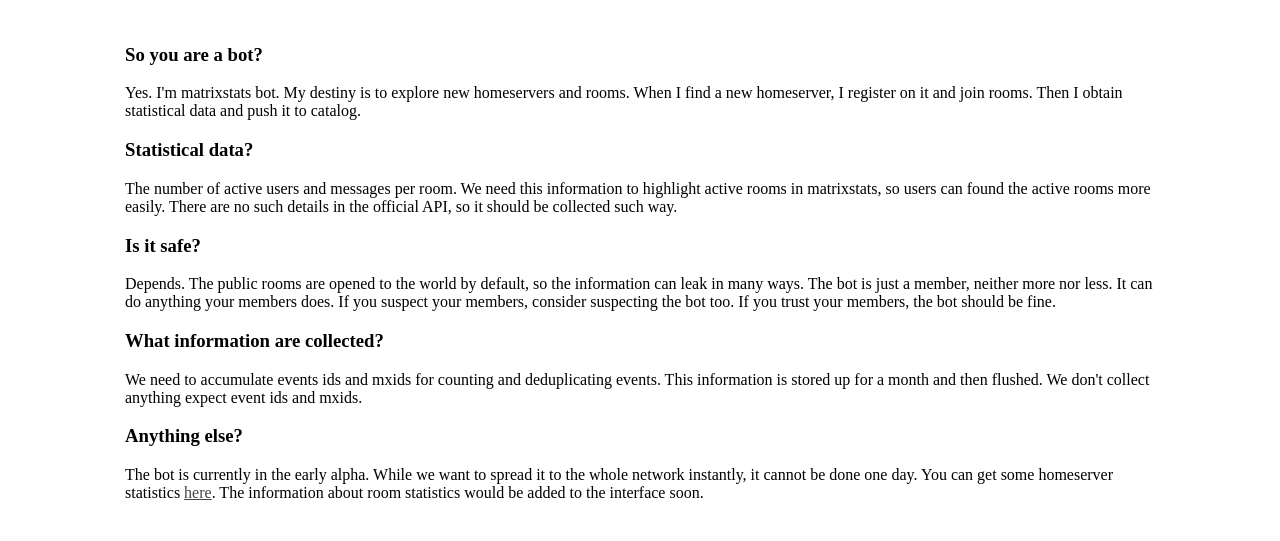
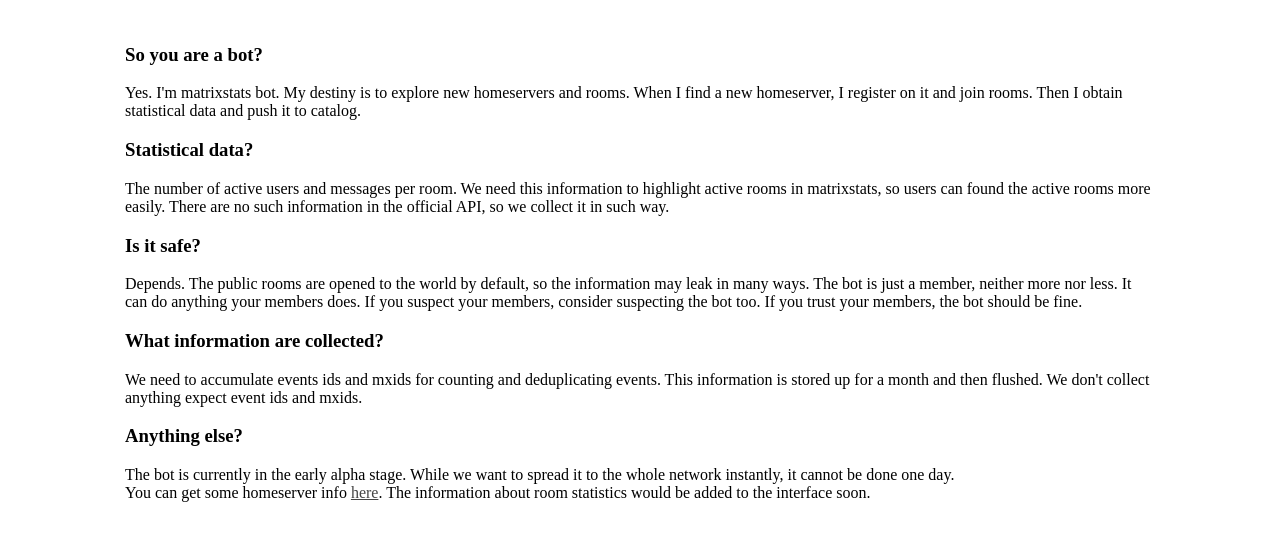
Before and after one commit to a13xmt/matrixstats.org, a Django app: page /bot/ in a window 1280 px wide. Shown: the part 70-611 px from the top of the page. Run offline with Django 3.2, Linux system fonts and the light colour scheme; parts of the project's set-up code (start-up, migrations or seed data) failed here and were passed over.

Commit message:
Fix bot response. Small fixes to bot-related pages.

```diff
--- a/source/matrix_bot/sync/methods.py
+++ b/source/matrix_bot/sync/methods.py
@@ -39,7 +39,7 @@ def process_messages(self, data):
             last_event_id = events[-1].get('event_id', None)
             if last_event_id:
                 print(self.mark_as_read(room_id, last_event_id))
-                self.reply(room_id, "test reply")
+                self.reply(room_id, "Somebody mentioned me. You can get my description here https://matrixstats.org/bot/")
         timeline = room.get('timeline', {})
         events = timeline.get('events', [])
         events_total += len(events)
--- a/source/room_stats/templates/room_stats/bot.html
+++ b/source/room_stats/templates/room_stats/bot.html
@@ -10,15 +10,15 @@
     Yes. I'm matrixstats bot. My destiny is to explore new homeservers and rooms. When I find a new homeserver, I register on it and join rooms. Then I obtain statistical data and push it to catalog.
 
     <h3>Statistical data?</h3>
-    The number of active users and messages per room. We need this information to highlight active rooms in matrixstats, so users can found the active rooms more easily. There are no such details in the official API, so it should be collected such way.
+    The number of active users and messages per room. We need this information to highlight active rooms in matrixstats, so users can found the active rooms more easily. There are no such information in the official API, so we collect it in such way.
 
     <h3>Is it safe?</h3>
-    Depends. The public rooms are opened to the world by default, so the information can leak in many ways. The bot is just a member, neither more nor less. It can do anything your members does. If you suspect your members, consider suspecting the bot too. If you trust your members, the bot should be fine.
+    Depends. The public rooms are opened to the world by default, so the information may leak in many ways. The bot is just a member, neither more nor less. It can do anything your members does. If you suspect your members, consider suspecting the bot too. If you trust your members, the bot should be fine.
 
     <h3>What information are collected?</h3>
     We need to accumulate events ids and mxids for counting and deduplicating events. This information is stored up for a month and then flushed. We don't collect anything expect event ids and mxids.
 
     <h3>Anything else?</h3>
-    The bot is currently in the early alpha. While we want to spread it to the whole network instantly, it cannot be done one day. You can get some homeserver statistics <a href="/homeservers/">here</a>. The information about room statistics would be added to the interface soon.
+    The bot is currently in the early alpha stage. While we want to spread it to the whole network instantly, it cannot be done one day.<br> You can get some homeserver info <a href="/homeservers/">here</a>. The information about room statistics would be added to the interface soon.
 
 {% endblock %}
--- a/source/room_stats/templates/room_stats/homeservers.html
+++ b/source/room_stats/templates/room_stats/homeservers.html
@@ -5,7 +5,7 @@
 {% endblock %}
 
 {% block content %}
-  The page is under development. However, there are some info:
+  The page is under development. There are some raw info though:
 
   <div class="homeserver_list">
     {% for server in servers %}
@@ -24,7 +24,7 @@
     {% endfor %}
   </div>
 
-  <br>status legend:  (<b>a</b>ssumed/<b>c</b>onfirmed/<b>n</b>ot_exist/registration_<b>d</b>isabled/<b>r</b>egistered/<b>u</b>nknown)
+  <br>status legend:  (<b>a</b>ssumed/<b>c</b>onfirmed/<b>r</b>egistered/<b>n</b>ot_exist/registration_<b>d</b>isabled/<b>u</b>nknown)
 
 
 
```
